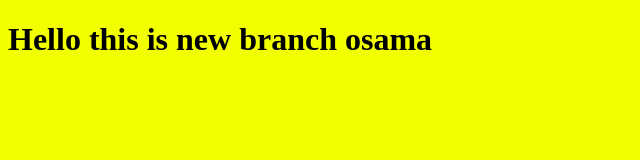
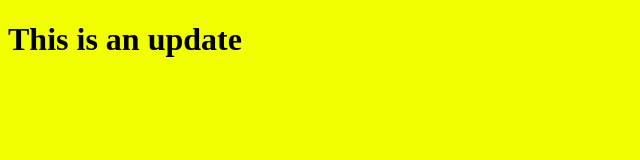
Before and after one commit to Osama-39/myproject, a plain HTML site: page index.html in a window 1280 px wide. Shown: the whole page, without its empty margins (0-640 px from the left). Drawn offline with Linux system fonts and the light colour scheme.

Commit message:
edit the html file

```diff
--- a/index.html
+++ b/index.html
@@ -7,7 +7,7 @@
     <link rel ="stylesheet" href ="style.css">
 </head>
 <body>
-    <h1> Hello this is new branch osama</h1>
+    <h1> This is an update</h1>
     <script sor="app.js"></script>
 </body>
 </html>
```
